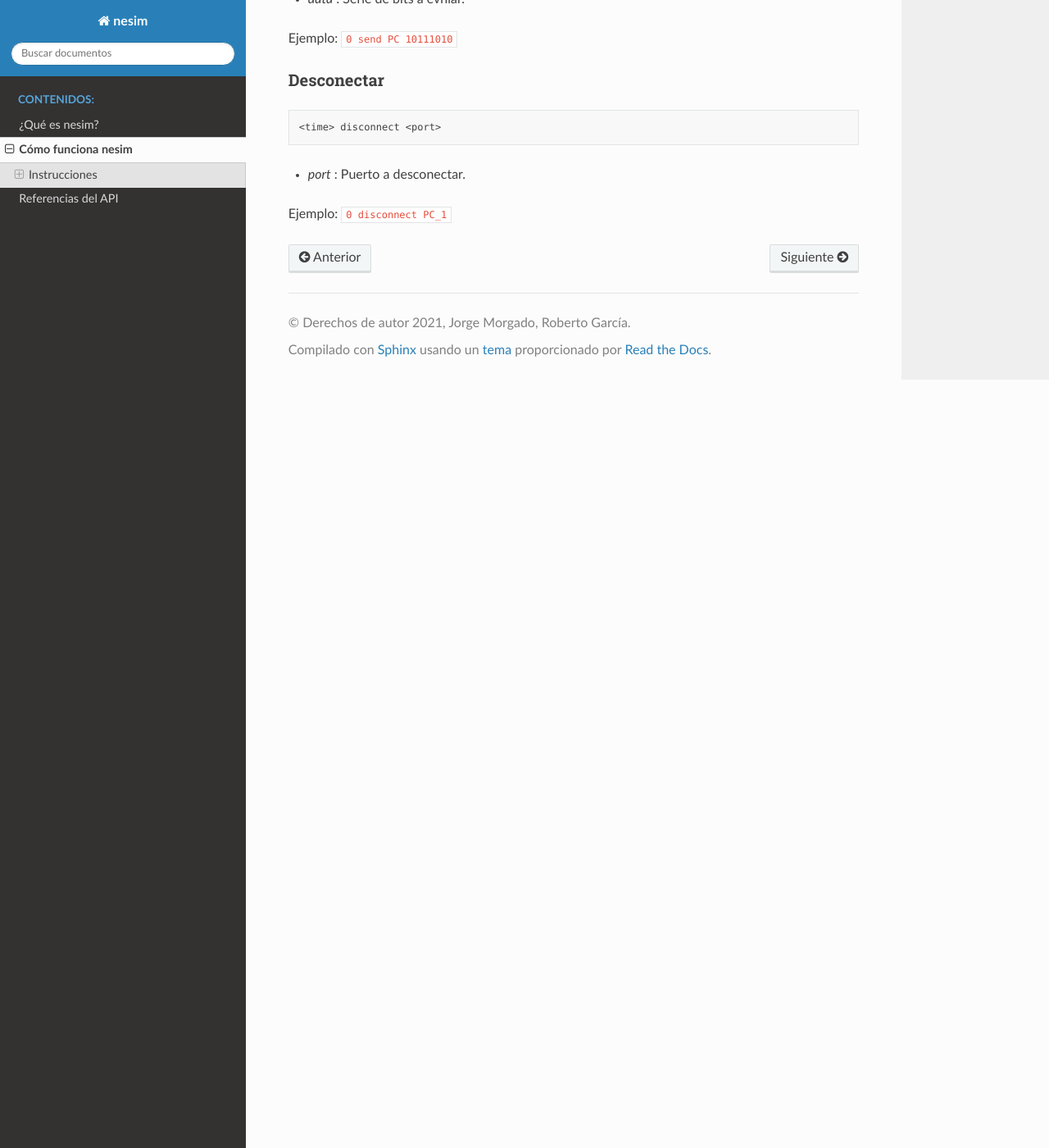
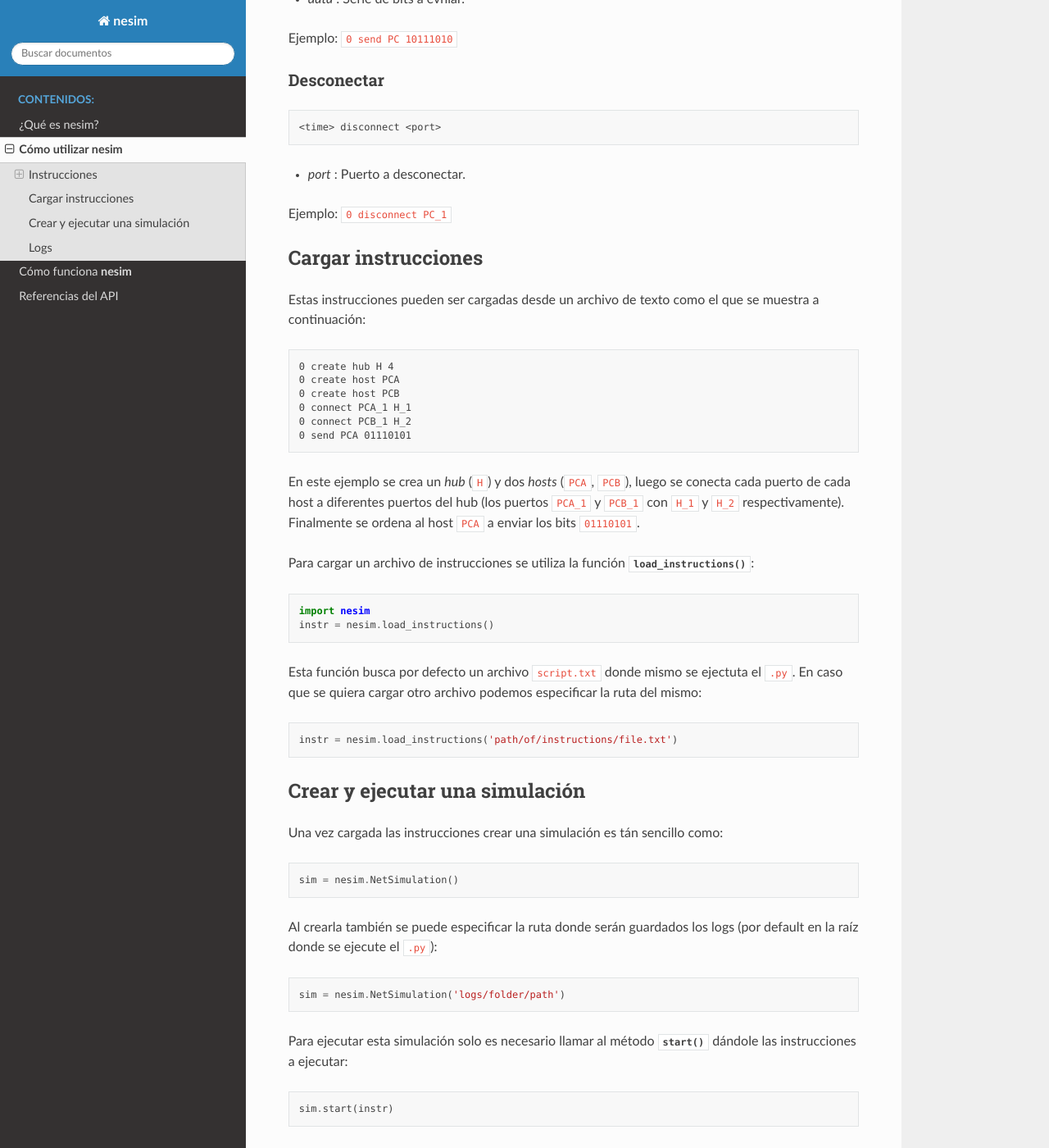
Before and after one commit to jmorgadov/nesim, a Sphinx documentation site: the page built from docs/source/getting_started/getting_started.rst, in a window 1280 px wide and 1400 px high, scrolled down 1392 px. Shown: the whole window at 82% size. Built offline with Sphinx 7.4.7 and the Read the Docs theme 2.0.0, drawn with Linux system fonts in a browser that asks for light colours; some of the changed text lies outside the part shown.

Commit message:
add new docs sections

```diff
--- a/docs/source/getting_started/getting_started.rst
+++ b/docs/source/getting_started/getting_started.rst
@@ -1,4 +1,4 @@
-Cómo funciona **nesim**
+Cómo utilizar **nesim**
 =======================
 
 Por ahora **nesim** solo puede simular la capa física de una red de computadoras (en próximos *releases* se irán agregando las siguientes capas de la red). Se pueden crear *hubs* y *hosts*, conectarlos entre sí y enviar y recibir información entre los *hosts*.
@@ -72,3 +72,76 @@ Desconectar
 * `port` : Puerto a desconectar.
 
 Ejemplo: ``0 disconnect PC_1``
+
+Cargar instrucciones
+--------------------
+
+Estas instrucciones pueden ser cargadas desde un archivo de texto como el que se muestra a continuación:
+
+.. code-block:: text
+
+    0 create hub H 4
+    0 create host PCA
+    0 create host PCB
+    0 connect PCA_1 H_1
+    0 connect PCB_1 H_2
+    0 send PCA 01110101
+
+En este ejemplo se crea un `hub` (``H``) y dos `hosts` (``PCA``, ``PCB``), luego se conecta cada puerto de cada host a diferentes puertos del hub (los puertos ``PCA_1`` y ``PCB_1`` con ``H_1`` y ``H_2`` respectivamente). Finalmente se ordena al host ``PCA`` a enviar los bits ``01110101``.
+
+Para cargar un archivo de instrucciones se utiliza la función :py:func:`~inst_parser.load_instructions`:
+
+.. code-block:: python
+
+    import nesim
+    instr = nesim.load_instructions()
+
+Esta función busca por defecto un archivo ``script.txt`` donde mismo se ejectuta el ``.py``. En caso que se quiera cargar otro archivo podemos especificar la ruta del mismo:
+
+.. code-block:: python
+
+    instr = nesim.load_instructions('path/of/instructions/file.txt')
+
+Crear y ejecutar una simulación
+-------------------------------
+
+Una vez cargada las instrucciones crear una simulación es tán sencillo como:
+
+.. code-block:: python
+
+    sim = nesim.NetSimulation()
+
+Al crearla también se puede especificar la ruta donde serán guardados los logs (por default en la raíz donde se ejecute el ``.py``):
+
+.. code-block:: python
+
+    sim = nesim.NetSimulation('logs/folder/path')
+
+Para ejecutar esta simulación solo es necesario llamar al método :py:func:`~simulation.NetSimulation.start` dándole las instrucciones a ejecutar:
+
+.. code-block:: python
+
+    sim.start(instr)
+
+Logs
+----
+
+Al finalizar la ejecución de la simulación queda guardado por cada dispositivo un archivo `.txt` con los logs de cada uno respectivamente.
+
+Por ejemplo, al ejecuar la simulación anterior los logs del host ``PCA`` que se guardan en ``PCA.txt`` son:
+
+.. code-block:: text
+
+    -----------------------------------------------------------------------
+    | Time (ms)  |   Port   |   Action   |              Info              |
+    -----------------------------------------------------------------------
+    |     0      |   PCA    |    Sent    | 0                              |
+    |     10     |   PCA    |    Sent    | 1                              |
+    |     20     |   PCA    |    Sent    | 1                              |
+    |     30     |   PCA    |    Sent    | 1                              |
+    |     40     |   PCA    |    Sent    | 0                              |
+    |     50     |   PCA    |    Sent    | 1                              |
+    |     60     |   PCA    |    Sent    | 0                              |
+    |     70     |   PCA    |    Sent    | 1                              |
+    |     89     |   PCA    |  Received  | 0                              |
+    -----------------------------------------------------------------------
--- /dev/null
+++ b/docs/source/how_it_works/how_it_works.rst
@@ -0,0 +1,12 @@
+Cómo funciona **nesim**
+=======================
+
+Dispositivos
+------------
+
+
+Instrucciones
+-------------
+
+Simulación
+----------
--- a/docs/source/index.rst
+++ b/docs/source/index.rst
@@ -12,6 +12,7 @@ Bienvenido a la documentación de nesim!
 
    about/about
    getting_started/getting_started
+   how_it_works/how_it_works
    api_ref/api_ref
 
 
--- a/nesim/__init__.py
+++ b/nesim/__init__.py
@@ -1,5 +1,5 @@
 from nesim.simulation import NetSimulation
-from nesim.inst_parser import parse_instructions, load_instruccions
+from nesim.inst_parser import parse_instructions, load_instructions
 from nesim.instructions import (
     Instruction,
     CreateHubIns,
@@ -26,7 +26,7 @@ __version__ = '0.0.1'
 
 __all__ = [
     'parse_instructions',
-    'load_instruccions',
+    'load_instructions',
     'NetSimulation',
     'Instruction',
     'CreateHubIns',
```
Also changed, not shown: 2 other files.
